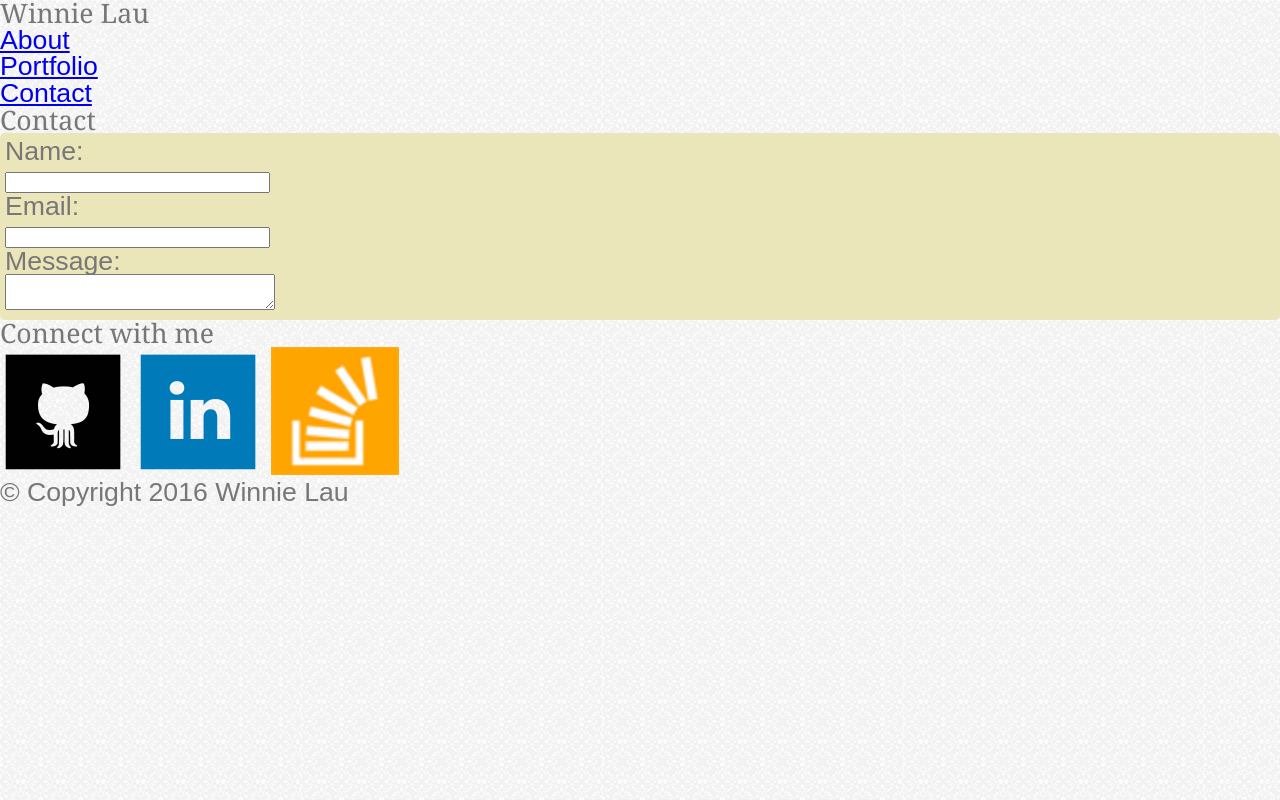
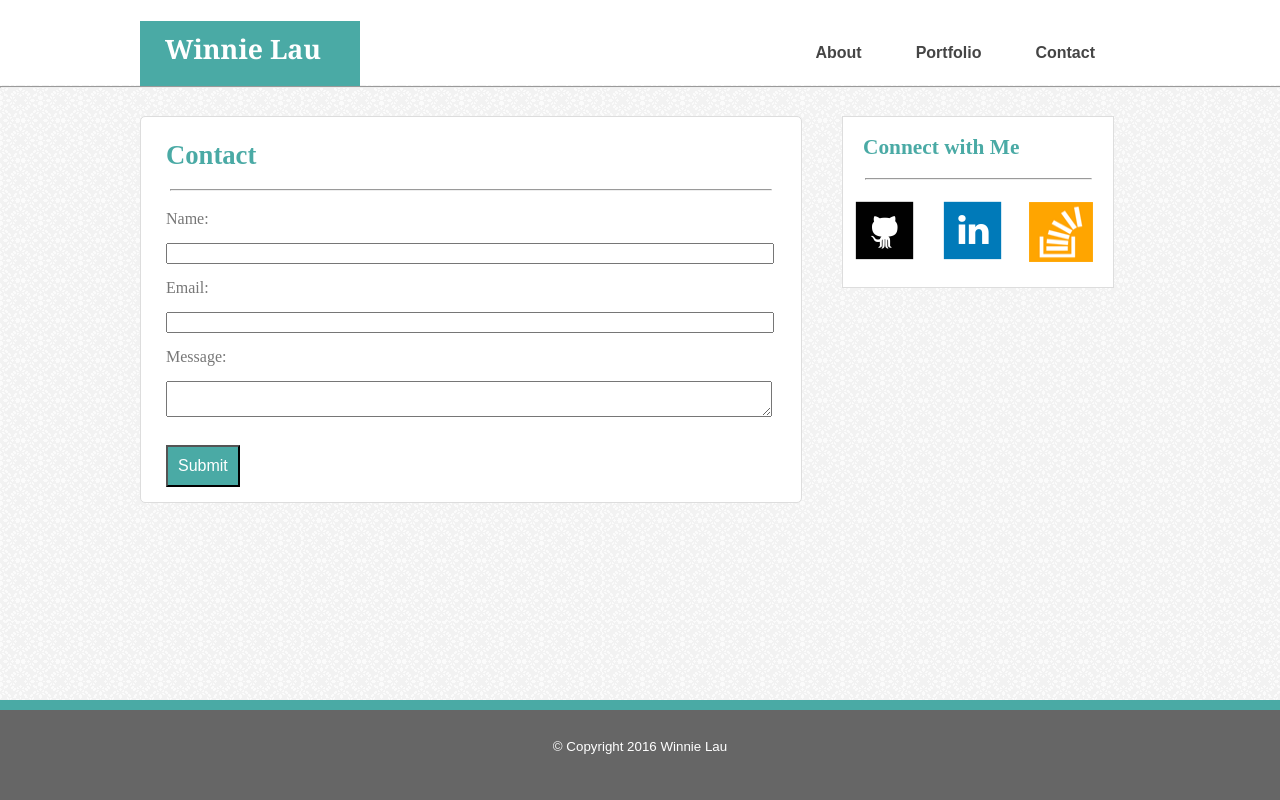
Before and after one commit to winniemlau/WnLau_HW, a PHP site: page /contact.html in a window 1280 px wide. Run offline with PHP 8.4, Linux system fonts and the light colour scheme.

Commit message:
final edits

```diff
--- a/assets/css/style.css
+++ b/assets/css/style.css
@@ -1,3 +1,9 @@
+html, body {
+	height:100%;
+	margin:0;
+	overflow:hidden;
+}
+
 body {
     font-family: 'Arial', 'Helvetica Neue', Helvetica, sans-serif;
     font-size: 20pt;
@@ -81,23 +87,16 @@ font-family: 'Arial', 'Helvetica Neue', Helvetica, sans-serif;
 }
 
 
-
-
-
-
 .bio {
 	width: 650px;
 	float: left;
 	border: 1px solid #dddddd;
 	background-color: #fff;
 	margin: 20px 0px 0px 140px;
-
-
 }
 
 .bio hr {
 	width: 600px;
-
 }
 
 .bio h1 {
@@ -117,6 +116,46 @@ font-family: 'Arial', 'Helvetica Neue', Helvetica, sans-serif;
 .bio p {
 	margin: 20px;
 	font-family: 'Arial', 'Helvetica Neue', Helvetica, sans-serif;;
+}
+
+
+.contact {
+width: 650px;
+	float: left;
+	border: 1px solid #dddddd;
+	background-color: #fff;
+	margin: 20px 0px 0px 140px;
+}
+
+.contact hr {
+	width: 600px;
+}
+
+.contact h1 {
+	color: #4aaaa5;
+	font-weight: bold;
+	font-size: 20pt;
+	margin: 20px;
+}
+
+
+.portfolio {
+	width: 650px;
+	float: left;
+	border: 1px solid #dddddd;
+	background-color: #fff;
+	margin: 20px 0px 0px 140px;
+}
+
+.portfolio hr {
+	width: 600px;
+}
+
+.portfolio h1 {
+	color: #4aaaa5;
+	font-weight: bold;
+	font-size: 20pt;
+	margin: 20px;
 }
 
 .social{
@@ -144,14 +183,93 @@ font-family: 'Arial', 'Helvetica Neue', Helvetica, sans-serif;
 
 }
 
-#contact {
+.contact {
     padding: 5px;
     border-radius: 5px;
-    background-color: #ebe5ba;
+    background-color: #fff;
     background-size: 100%;
     text-align: left;
 
+
 }
+
+.contact form {
+	margin: 20px;
+}
+
+.contact input, textarea {
+	width: 600px;
+}
+
+button {
+	background-color: #4aaaa5;
+	font-family: 'Arial', 'Helvetica Neue', Helvetica, sans-serif;
+	font-size: 12pt;
+	color: #fff;
+	margin: 5px 0px 10px 20px;
+	padding: 10px;
+}
+
+ul .gallery {
+	list-style-type: none;
+  margin: 0;
+  padding: 0;
+  text-align: center;
+}
+
+
+.gallery li {
+ display: inline-block;
+  position: relative;
+  margin: 20px;
+}
+
+.image {
+    position:relative;
+}
+
+#text, #rpg, #trivia, #widget {
+	z-index:100;
+    position:absolute;
+    color:white;
+    font-family: 'Georgia', Times, Times New Roman, serif;
+    font-size:20px;
+    text-align: center;
+    font-weight:bold;
+    padding: 20px;
+    left:0;
+    right: 0;
+    bottom: 20px;
+    background: #4aaaa5;
+}
+
+#scissors {
+	z-index:100;
+    position:absolute;
+    color:white;
+    font-family: 'Georgia', Times, Times New Roman, serif;
+    font-size:20px;
+    text-align: center;
+    font-weight:bold;
+    padding: 20px;
+    left:0;
+    right: 0;
+    bottom: 20px;
+    background: #4aaaa5;
+}
+
+
+
+.wrapper {
+    overflow-y:scroll;
+    height: 65%;
+}
+.footer {
+    position:static;
+    bottom: 0;
+    height: 10%;
+}
+
 
 .footer {
    left:0px;
@@ -163,6 +281,7 @@ font-family: 'Arial', 'Helvetica Neue', Helvetica, sans-serif;
    text-align: center;
    position: fixed;
    border-top: 10px solid #4aaaa5 ;
+  overflow: auto;
 }
 
 .footer p {
--- a/contact.html
+++ b/contact.html
@@ -2,44 +2,56 @@
 <html>
 	<head>
 		<title>Winnie's Portfolio</title>
+		 <link rel="stylesheet" type="text/css" href="assets/css/style.css">
+		  <link rel="stylesheet" type="text/css" href="assets/css/reset.css">
 
-		  <link rel="stylesheet" type="text/css" href="assets/css/reset.css">
-		  <link rel="stylesheet" type="text/css" href="assets/css/style.css">
+
+
+		<div class="menu">
+				<ul>
+					<li><a href="index.html">About</a></li>
+
+					<li><a href="portfolio.html"> Portfolio </a></li>
+					<li><a href="contact.html">Contact</a></li>
+				</ul>
+		</div> <hr>
+		<div id="tab">
+		<h1>Winnie Lau</h1>
+			</div>
+
 
 </head>
 		<body>
-			<h1>Winnie Lau</h1>
-			<div id="nav">
-				<ul>
-					<li><a href="index.html">About</a></li>
-					<li><a href="portfolio.html">Portfolio</a></li>
 
-					<li><a href="contact.html">Contact</a></li>
-				</ul>
-			</div>
-
+			<div class="contact">
 				<h1>Contact</h1>
-
+				<hr>
 			<div id="contact">
 				<form>
-						Name:<br>
-						<input type="text" name="name" size="30" maxlength="100"><br>
-						Email:<br>
-						<input type="text" name="email" size="30" maxlength="100"><br>
-						Message:<br>
+						Name:<br></br>
+						<input type="text" name="name" size="30" maxlength="100"><br></br>
+						Email:<br></br>
+						<input type="text" name="email" size="30" maxlength="100"><br></br>
+						Message:<br></br>
 					<textarea name="message" cols="31" row="10"></textarea>
 				</form>
+				<button type="submit" form="form1" value="Submit">Submit</button>
+
 			</div>
-
-			<h2>Connect with me</h2>
-			<div id="social">
-			<img src="assets/images/github.png" width="128" height="128"/>
-			<img src="assets/images/linkedin.png"  width="128" height="128" />
-			<img src="assets/images/stackoverflow.png"  width="128" height="128" /></div>
+			</div>
 
 
 
-			<div id="footer">
+			<div class="social">
+			<h2>Connect with Me</h2>
+			<hr>
+			<img src="assets/images/github.png" width="64" height="64"/>
+			<img src="assets/images/linkedin.png"  width="64" height="64" />
+			<img src="assets/images/stackoverflow.png"  width="64" height="60" /></div>
+
+
+
+			<div class="footer">
 				<p>&copy; Copyright 2016 Winnie Lau </p>
 			</div>
 
--- a/index.html
+++ b/index.html
@@ -30,7 +30,7 @@
 			<img src="assets/images/WLPP.jpeg" alt="Winnie" width="250" height="150"/>
 			<p>Hello, I'm Winnie, a visual artist and Brooklynite residing in Fort Lee, NJ. Currently working at a non-profit youth media organization and studying web development at Rutgers Coding Bootcamp.
 			<br></br>
-			I'm a world traveller, tea ethusiast, art junkie, book warm, Netflix watcher. A fan of all thing unusual!
+			I'm a world traveller, tea ethusiast, art junkie, book worm, Netflix watcher. A fan of all thing unusual!
 			</p>
 			</div>
 
```
Also changed, not shown: portfolio.html (+55 -13 lines), assets/images/hangman.jpg (added), assets/images/rockpaperscissors.jpg (added), assets/images/rpg.jpg (added), assets/images/trivia.jpg (added), assets/images/widget.jpg (added). Lines whose indentation alone changed are shown as unchanged.
